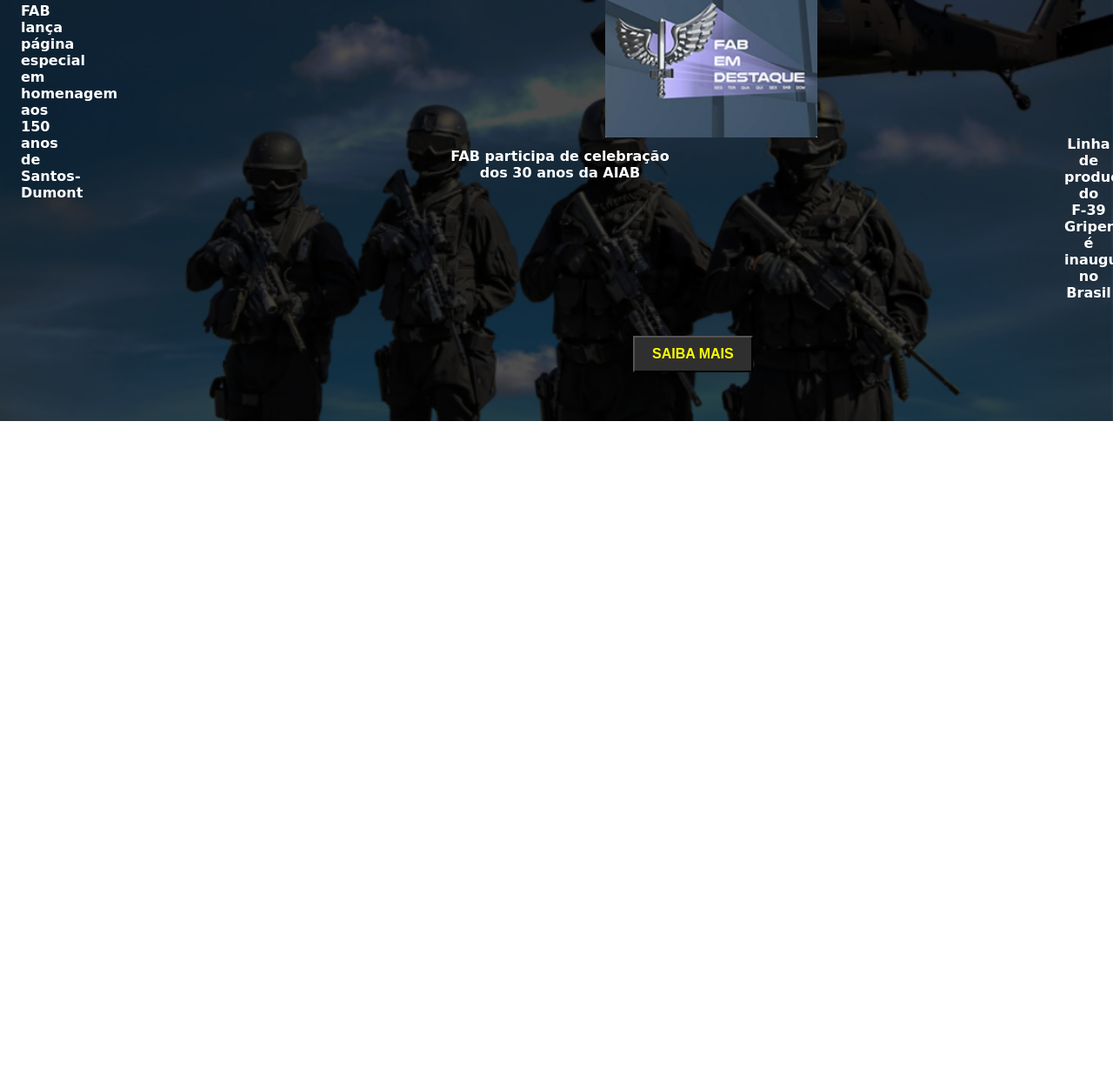
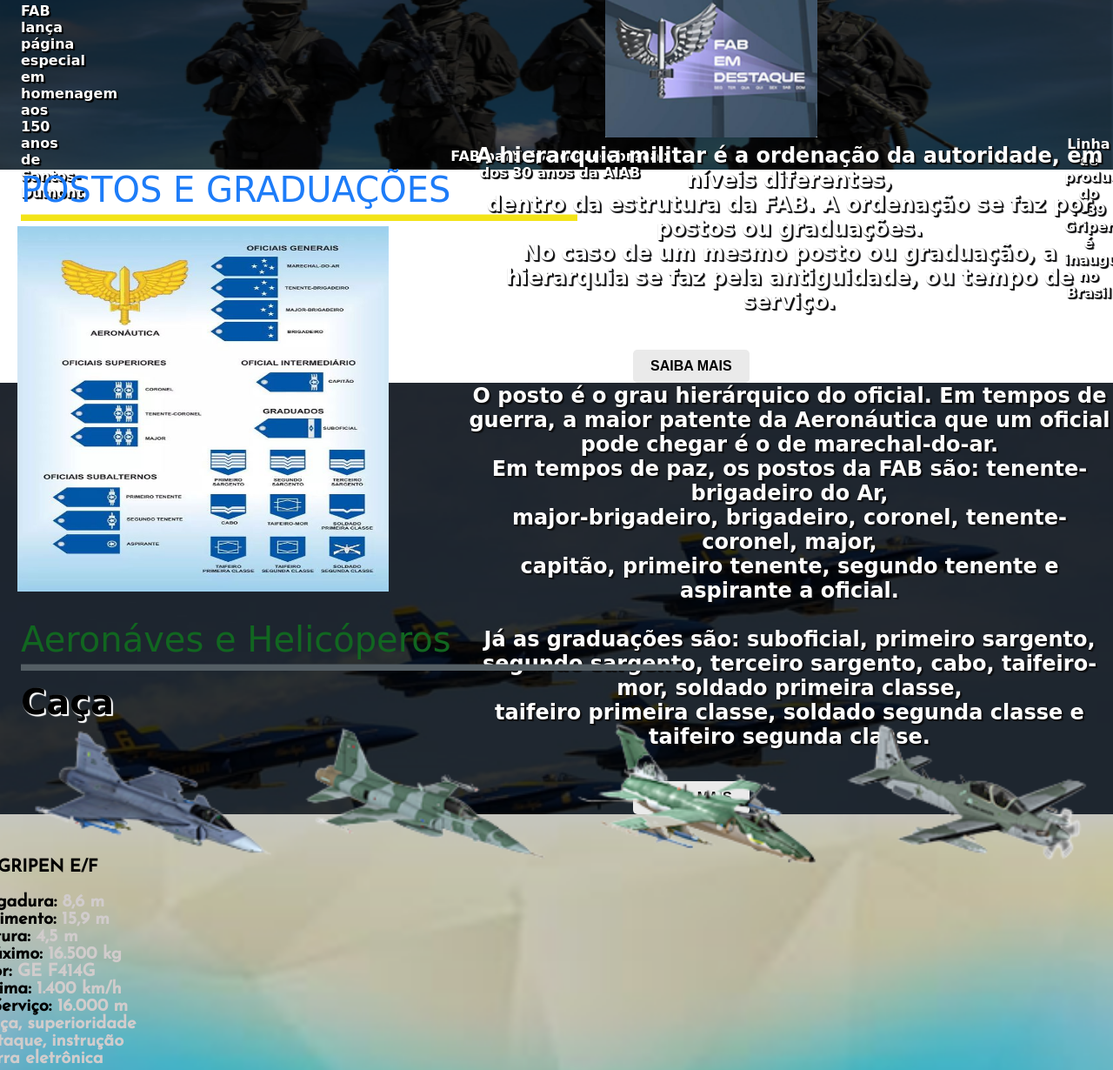
Before and after one commit to ThiagoBiazon/ProtectiveWings, a plain HTML site: page ProtectiveWings.html in a window 1280 px wide. Shown: the part 645-1875 px from the top of the page at 87% size. Before the commit the page ends 1129 px from the top, so only its background shows below. Drawn offline with Linux system fonts and the light colour scheme; a web font is replaced by a local one.

Commit message:
Atualização tela inicial

```diff
--- a/ProtectiveWings.css
+++ b/ProtectiveWings.css
@@ -2,6 +2,7 @@
 body {
     height: 100%;
     margin: 0;
+    padding: 0;
 }
 
 body {
@@ -112,6 +113,9 @@
 main img {
     width: 100%;
     position: absolute;
+    background-repeat: no-repeat;
+    height: 70%;
+
 }
 
 /* Título notícia */
@@ -159,6 +163,10 @@
     margin-right: 156vh;
     margin-top: 23vh;
     text-align: center;
+    text-shadow: 2px 2px 1px #000000,  /*é utilizad0 para criar a borda colorida ao redor do texto*/
+    1px 1px 1px #000000,
+    1px 1px 1px #000000, /*representa um deslocamento horizontal, um deslocamento vertical, um desfoque e a cor da borda*/
+    1px 1px 1px #000000;
 }
 
 /* Titulo notícia 2 */
@@ -187,8 +195,13 @@
     margin-top: 24vh;
     margin-right: 2vh;
     text-align: center;
+    text-shadow: 2px 2px 1px #000000,
+    1px 1px 1px #000000,
+    1px 1px 1px #000000,
+    1px 1px 1px #000000;
 }
 
+/* Título notícia 3 */
 .noticia h2 {
     color: #3da1ff;
     position: relative;
@@ -199,12 +212,14 @@
     margin-top: -36vh;
 }
 
+/* ícone notícia 3 */
 #visitaInstitucional {
     height: 20vh;
     margin-top: 0vh;
     margin-left: 161vh;
 }
 
+/* Texto notícia 3 */
 .visita {
     color: #ffffff;
     position: relative;
@@ -212,20 +227,148 @@
     margin-top: 24vh;
     margin-left: 150vh;
     text-align: center;
+    text-shadow: 2px 2px 1px #0e0e0f,
+    1px 1px 1px #000000,
+    1px 1px 1px #000000,
+    1px 1px 1px #0c0b0e;
+
 }
 
+/* Estilizando e adicionando o botão saiba mais das notícias */
 button {
-  background-color: #302f2f;
-  color: rgb(251, 255, 0);
   padding: 10px 20px;
   font-size: 16px;
   font-weight: bold;
   text-transform: uppercase;
   margin-left: 88vh;
-  margin-top: 5vh;
+  margin-top: 7vh;
+  border: none;
+  border-radius: 5px;
+  background-color: #eaeaea;
+  color: #000000;
 }
 
+/* Ao passar por cima do botão */
 button:hover {
-  background-color: rgb(251, 255, 0);
-  color: #302f2f;
+  background-color: #302f2f;
+  color: #eeff05;
 }
+
+/* Titulo postos e graduações */
+.graduacoes{
+    color: rgb(29, 124, 248);
+    position: relative;
+    font-size: 5vh;
+    font-family: 'Castoro Titling', cursive;
+    margin-left: 3vh;
+    margin-top: 70vh;
+}
+
+/* Movendo a linha dos postos e graduações */
+.graduacoes h1 {
+    margin-top: -15vh;
+
+}
+
+/* Ajustando imagem das patentes */
+#patentesFAB {
+    height: 420px;
+    margin-top: -6vh;
+   margin-left: -0.5vh;
+   width: 427px;
+
+}
+#main2 img{
+    height: 100%;
+    width: 100%;
+    position: relative;
+    background-repeat: no-repeat;
+    padding: 0;
+    margin: 0;
+}
+
+.graduacoes h2{
+    position: relative;
+    font-size: 3vh;
+    margin-top: -65.5vh;
+    margin-left: 64vh;
+    text-align: center;
+    text-shadow: 2px 2px 1px #0e0e0f,
+    1px 1px 1px #000000,
+    1px 1px 1px #000000,
+    1px 1px 1px #0c0b0e;
+color: #ffffff; /* Cor do texto */
+}
+
+.graduacoes h3{
+    position: relative;
+    font-size: 3vh;
+    margin-top: 10vh;
+    margin-left: 64vh;
+    text-align: center;
+    text-shadow: 2px 2px 1px #0e0e0f,
+    1px 1px 1px #000000,
+    1px 1px 1px #000000,
+    1px 1px 1px #0c0b0e;
+color: #ffffff; /* Cor do texto */
+}
+
+/* Estilizando e adicionando o botão saiba mais dos postos e graduações */
+.graduacoes button {
+    border: none;
+    border-radius: 5px;
+    box-shadow: 0px 2px 4px rgba(0, 0, 0, 0.2);
+    padding: 10px 20px;
+    background-color: #eaeaea;
+    color: #000000;
+    margin-top: -2vh;
+}
+
+/* Ao passar por cima do botão */
+.graduacoes button:hover {
+    background-color: rgb(0, 102, 255);
+    color:#e4f30a;
+    box-shadow: 0px 2px 8px rgba(0, 0, 0, 0.3);
+  }
+
+  #main3 img{
+    position: relative;
+    background-repeat: no-repeat;
+}
+
+.aeronaves {
+    color: rgb(17, 102, 32);
+    position: relative;
+    font-size: 5vh;
+    font-family: 'Castoro Titling', cursive;
+    margin-left: 3vh;
+    margin-top: -145vh;
+}
+
+/* Movendo a linha das aeronaves */
+.aeronaves h1 {
+    margin-top: -15vh;
+}
+
+.aeronaves h2{
+    font-size: 5vh;
+    margin-top: -5vh;
+    text-shadow: 2px 2px 1px #ffffff,
+    1px 1px 1px #ffffff,
+    1px 1px 1px #ffffff,
+    1px 1px 1px #ffffff;
+color: #000000;
+}
+
+.aeronaves img {
+    margin-top: -10vh;;
+}
+
+.aeronaves h3{
+    font-size: 2.5vh;
+text-align: center;
+color: #000000;
+margin-top: -3vh;
+margin-left: -155vh;
+ font-family: 'Josefin Sans', sans-serif;
+}
--- a/ProtectiveWings.html
+++ b/ProtectiveWings.html
@@ -19,12 +19,12 @@
 
 <nav>
    <ul>
-      <li><a href="#">INÍCIO</a></li>
       <li><a href="#">ÚLTIMAS NOTÍCIAS</a></li>
       <li><a href="#">POSTOS E GRADUAÇÕES </a></li>
-      <li><a href="#">UNIFORMES </a></li>
       <li><a href="#">AERONAVES E HELICÓPTEROS </a></li>
+      <li><a href="#">QUIZ </a></li>
       <li><a href="#">CADASTRE-SE </a></li>
+      <li><a href="#">SUPORTE</a></li>
    </ul>
 
    <body>
@@ -80,7 +80,56 @@
             Saiba mais
          </button>
       </div>
+      <main id="main2">
+         <img src="./img/esquadrilha.PNG">
+      </main>
+
    </body>
 </nav>
+<div class="graduacoes">
+   <p>POSTOS E GRADUAÇÕES</p>
+   <h1 style="color: #f3e418;">________________</h1>
+   <img src="./img/patentesfab.jpg" id="patentesFAB" width="400">
+   <h2>A hierarquia militar é a ordenação da autoridade, em níveis diferentes, <br>
+      dentro da estrutura da FAB. A ordenação se faz por postos ou graduações. <br>
+      No caso de um mesmo posto ou graduação, a hierarquia se faz pela antiguidade,
+      ou tempo de serviço.</h2>
+   <h3>
+      O posto é o grau hierárquico do oficial. Em tempos de guerra, a maior patente da
+      Aeronáutica que um oficial pode chegar é o de marechal-do-ar.<br> Em tempos de paz, os
+      postos da FAB são: tenente-brigadeiro do Ar,<br> major-brigadeiro, brigadeiro, coronel,
+      tenente-coronel, major, <br>capitão, primeiro tenente, segundo tenente e aspirante a oficial.<br>
+      <br>
+      Já as graduações são: suboficial, primeiro sargento, segundo sargento, terceiro sargento,
+      cabo, taifeiro-mor, soldado primeira classe, <br>taifeiro primeira classe, soldado segunda
+      classe e taifeiro segunda classe.
+   </h3>
+   <button onclick="Saibamais()">
+      Saiba mais
+   </button>
+</div>
+<main id="main3">
+   <img src="./img/fundo.PNG">
+   <div class="aeronaves">
+      <p>Aeronáves e Helicóperos</p>
+      <h1 style="color: rgb(84, 94, 100)">___________________</h1>
+      <h2>Caça</h2>
+      <img src="./img/aeronaes-removebg-preview.png" id="aeronavesCAÇA" width="400">
+      <h3>
+         F-39 GRIPEN E/F <br>
+         <br>
+Envergadura: <span style="color: rgb(209, 204, 204)">8,6 m</span> <br>
+Comprimento: <span style="color: rgb(209, 204, 204)">15,9 m</span> <br>
+Altura: <span style="color: rgb(209, 204, 204)">4,5 m</span> <br>
+Peso Máximo: <span style="color: rgb(209, 204, 204)">16.500 kg</span> <br>
+Motor: <span style="color: rgb(209, 204, 204)">GE F414G</span> <br>
+Vel Máxima: <span style="color: rgb(209, 204, 204)">1.400 km/h</span> <br>
+Teto de Serviço: <span style="color: rgb(209, 204, 204)">16.000 m</span> <br>
+Missão:<span style="color: rgb(209, 204, 204)">Caça, superioridade</span>  <br>
+<span style="color: rgb(209, 204, 204)">aérea, ataque, instrução</span> <br>
+<span style="color: rgb(209, 204, 204)">e guerra eletrônica </span>
+      </h3>
+   </div>
+</main>
 
 </html>
```
Also changed, not shown: img/aeronaes-removebg-preview.png (added), img/esquadrilha.PNG (added), img/fundo.PNG (added), img/fundo2.jpg (added), img/patentesfab.jpg (added). Lines whose indentation alone changed are shown as unchanged.
